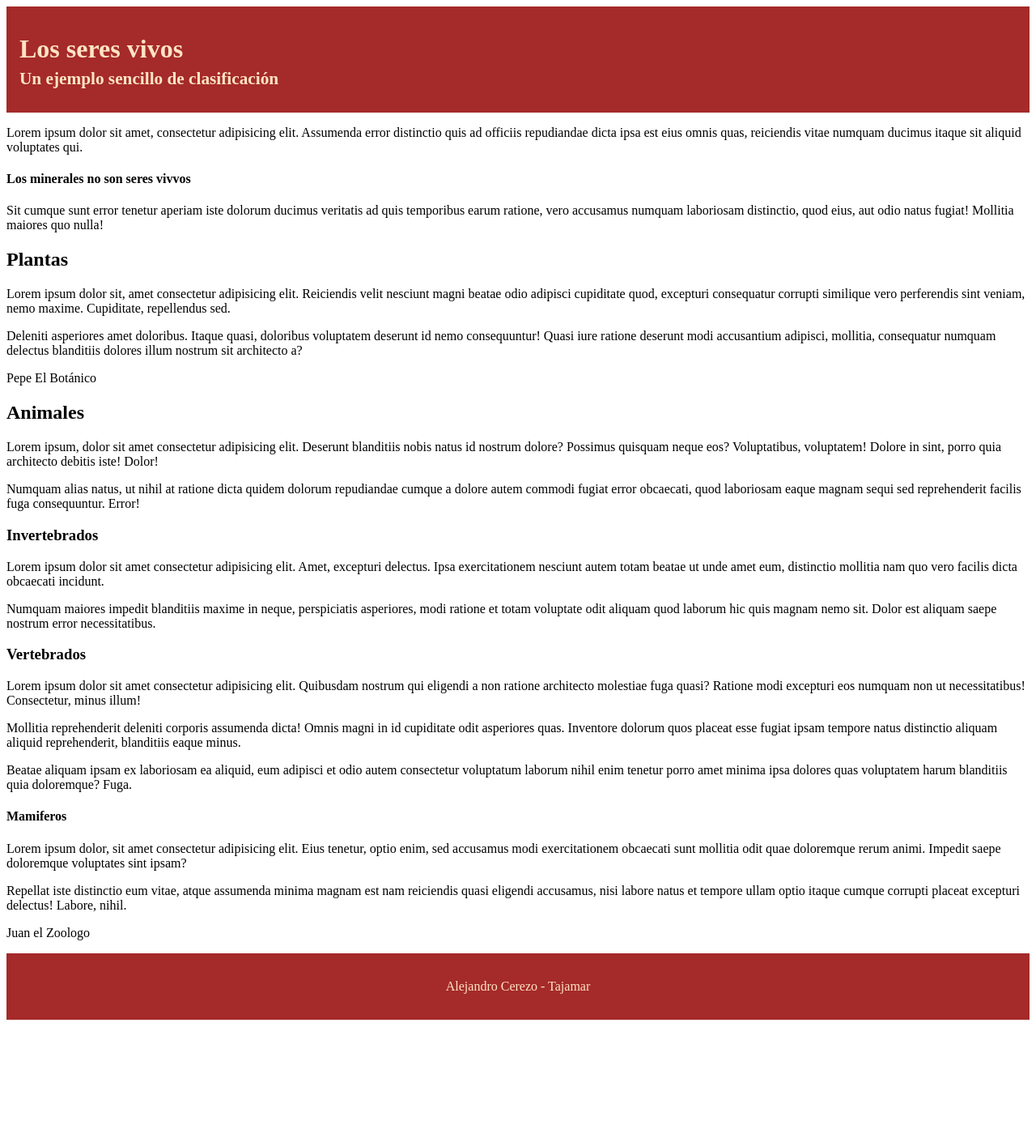
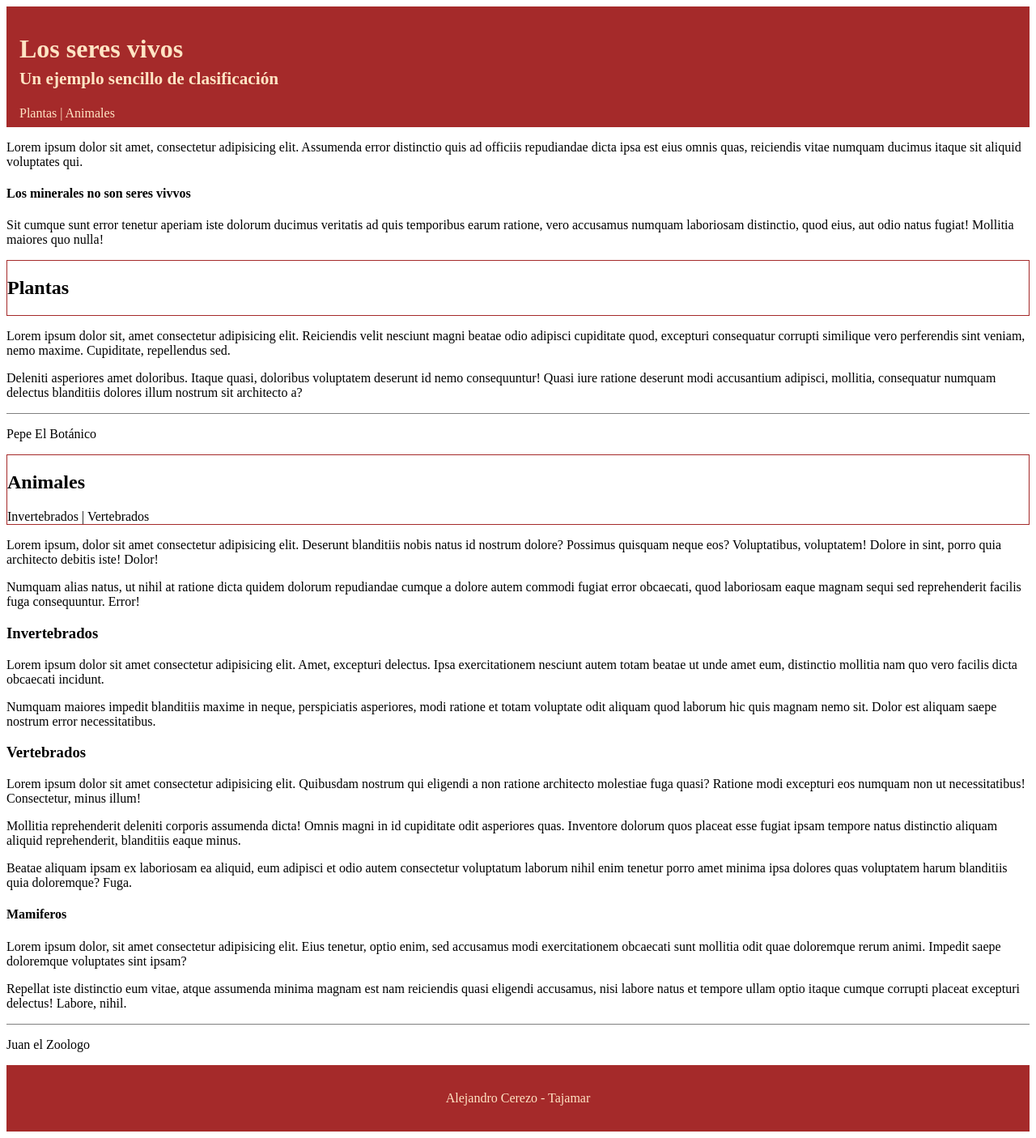
Before and after one commit to tajamar-web2019/curso_web_2009, a PHP site: page / in a window 1280 px wide. Shown: the whole page at 81% size. Before the commit the page ends 1259 px from the top, so only its background shows below. Run offline with PHP 8.4, Linux system fonts and the light colour scheme.

Commit message:
Añadidos a esuema en HTML

```diff
--- a/05_equema_html5/css/style.css
+++ b/05_equema_html5/css/style.css
@@ -22,3 +22,11 @@
     margin-block-end: 1.33em;
     font-weight: bold;
 }
+
+.section_header {
+    border: 1px solid brown;
+}
+
+.section_footer {
+    border-top: 1px solid grey
+}
--- a/05_equema_html5/index.html
+++ b/05_equema_html5/index.html
@@ -21,23 +21,29 @@
     <header class="main_header">
         <h1>Los seres vivos</h1>
         <p>Un ejemplo sencillo de clasificación</p>
+        <nav>
+            Plantas | Animales
+        </nav>
     </header>
     <p>Lorem ipsum dolor sit amet, consectetur adipisicing elit. Assumenda error distinctio quis ad officiis repudiandae dicta ipsa est eius omnis quas, reiciendis vitae numquam ducimus itaque sit aliquid voluptates qui.</p>
     <p class="h4">Los minerales no son seres vivvos</p>
     <p>Sit cumque sunt error tenetur aperiam iste dolorum ducimus veritatis ad quis temporibus earum ratione, vero accusamus numquam laboriosam distinctio, quod eius, aut odio natus fugiat! Mollitia maiores quo nulla!</p>
     <section>
-        <header>
+        <header class="section_header">
             <h2>Plantas</h2>
         </header>
         <p>Lorem ipsum dolor sit, amet consectetur adipisicing elit. Reiciendis velit nesciunt magni beatae odio adipisci cupiditate quod, excepturi consequatur corrupti similique vero perferendis sint veniam, nemo maxime. Cupiditate, repellendus sed.</p>
         <p>Deleniti asperiores amet doloribus. Itaque quasi, doloribus voluptatem deserunt id nemo consequuntur! Quasi iure ratione deserunt modi accusantium adipisci, mollitia, consequatur numquam delectus blanditiis dolores illum nostrum sit architecto a?</p>
-        <footer>
+        <footer class="section_footer">
             <p>Pepe El Botánico</p>
         </footer>
     </section>
     <section>
-        <header>
+        <header class="section_header">
             <h2>Animales</h2>
+            <nav>
+                Invertebrados | Vertebrados
+            </nav>
         </header>
         <p>Lorem ipsum, dolor sit amet consectetur adipisicing elit. Deserunt blanditiis nobis natus id nostrum dolore? Possimus quisquam neque eos? Voluptatibus, voluptatem! Dolore in sint, porro quia architecto debitis iste! Dolor!</p>
         <p>Numquam alias natus, ut nihil at ratione dicta quidem dolorum repudiandae cumque a dolore autem commodi fugiat error obcaecati, quod laboriosam eaque magnam sequi sed reprehenderit facilis fuga consequuntur. Error!</p>
@@ -57,7 +63,7 @@
                 <p>Repellat iste distinctio eum vitae, atque assumenda minima magnam est nam reiciendis quasi eligendi accusamus, nisi labore natus et tempore ullam optio itaque cumque corrupti placeat excepturi delectus! Labore, nihil.</p>
             </section>
         </section>
-        <footer>
+        <footer class="section_footer">
             <p>Juan el Zoologo</p>
         </footer>
     </section>
```
